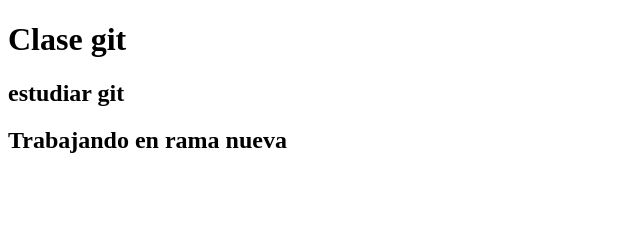
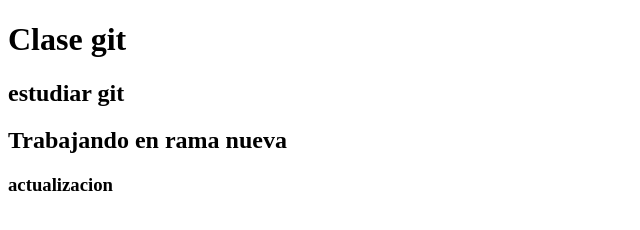
Before and after one commit to brunogianesini/Folde, a plain HTML site: page index.html in a window 1280 px wide. Shown: the whole page, without its empty margins (0-640 px from the left). Drawn offline with Linux system fonts and the light colour scheme.

Commit message:
actualizacion

```diff
--- a/index.html
+++ b/index.html
@@ -16,6 +16,9 @@
         <section>
             <h2>Trabajando en rama nueva</h2>
         </section>
+        <section>
+            <h3>actualizacion</h3>
+        </section>
     </main>
     <footer></footer>
 </body>
```
